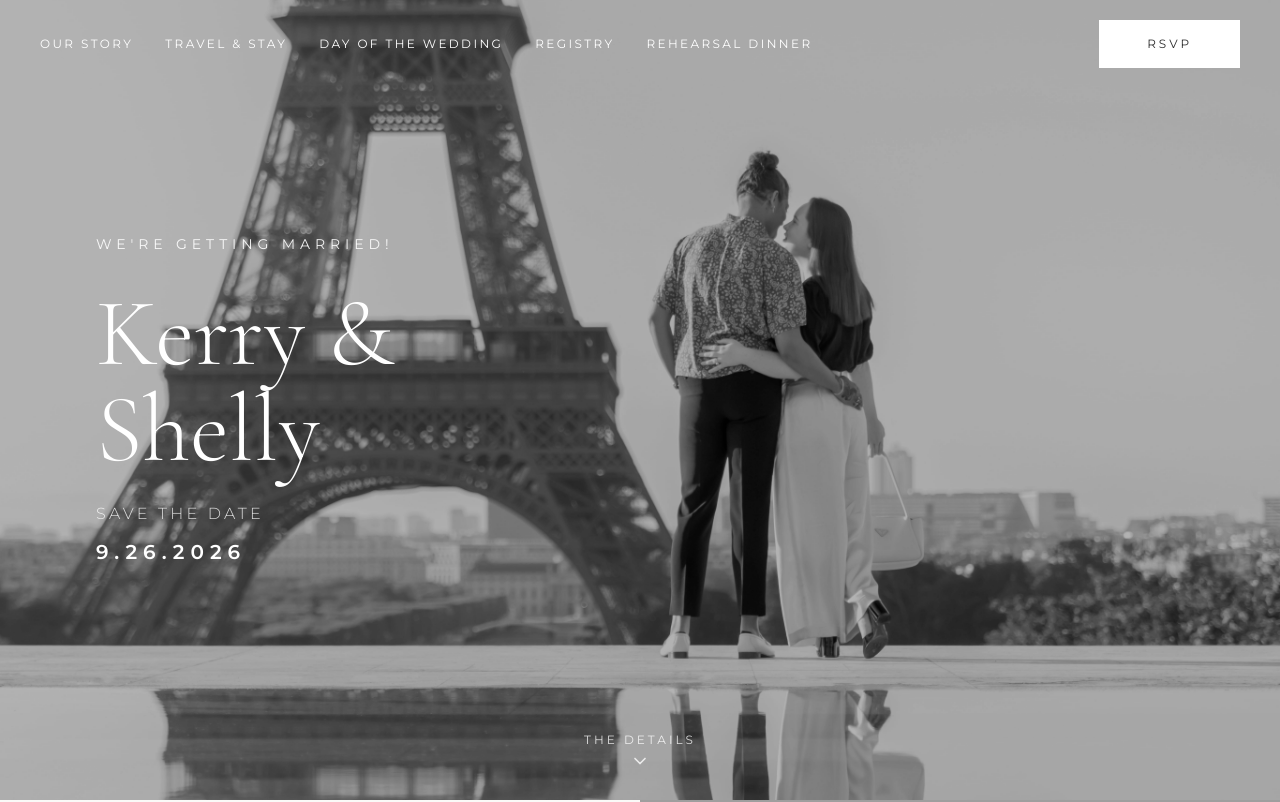
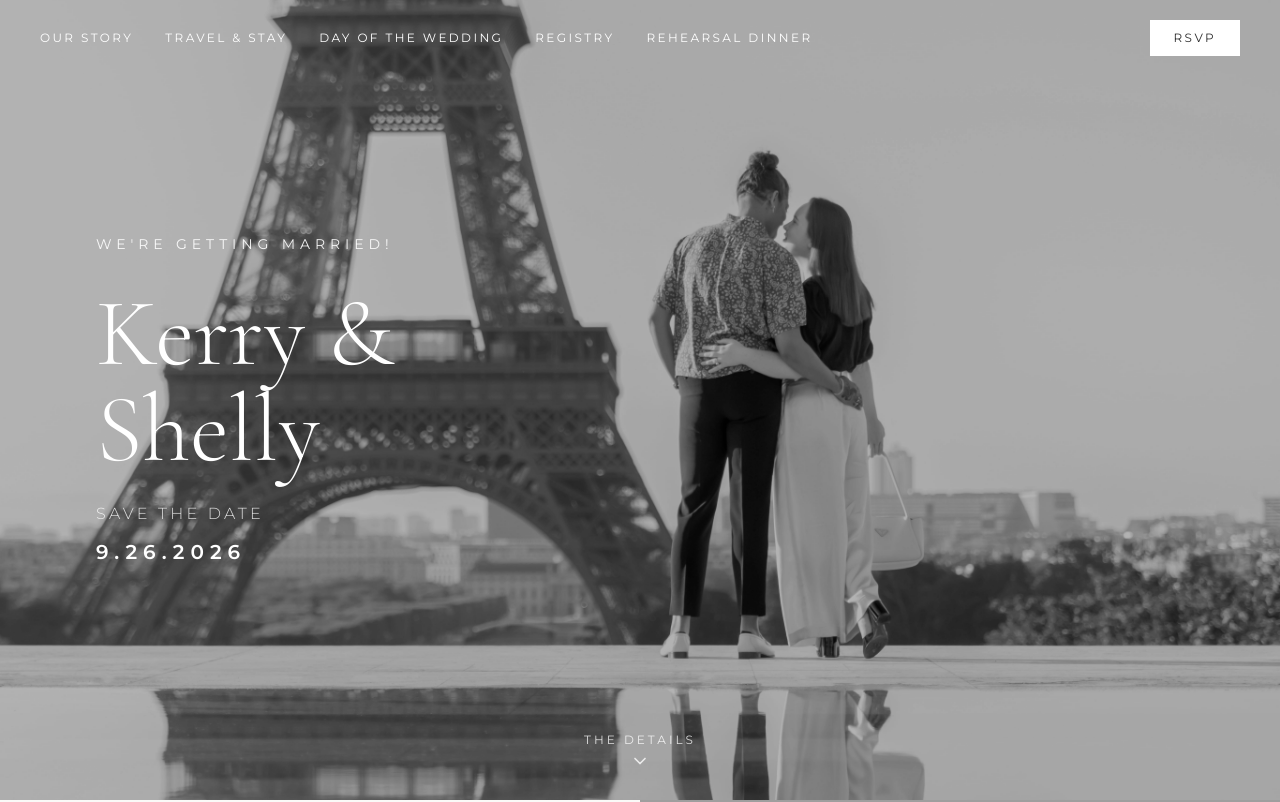
Before and after one commit to shellyisrani/shellysproject.github.io, a React (Vite) app: page / in a window 1280 px wide. Shown: the top 802 px of the page. Built offline with nearby package versions, Linux system fonts and the light colour scheme; grey boxes are pictures that could not be loaded.

Commit message:
Revert "updating rsvp button"
This reverts commit bcba7f81487f2ece90bc55b08a820637fa6755b5.

```diff
--- a/src/Layout.jsx
+++ b/src/Layout.jsx
@@ -64,11 +64,7 @@ export default function Layout({ children, currentPageName }) {
           {/* RSVP Button */}
           <Link
             to={createPageUrl("RSVP")}
-            className={`hidden md:block px-12 py-4 text-xs tracking-[0.25em] uppercase transition-all duration-300 ${
-              isHome
-                ? 'bg-white text-[#2c2c2c] hover:bg-gray-100'
-                : 'bg-[#2c2c2c] text-white hover:bg-[#1a1a1a]'
-            }`}
+            className="hidden md:block px-6 py-2.5 bg-white text-[#2c2c2c] text-xs tracking-[0.2em] uppercase transition-all duration-300 hover:bg-gray-100"
             style={{ fontFamily: "var(--font-sans)" }}
           >
             RSVP
```
